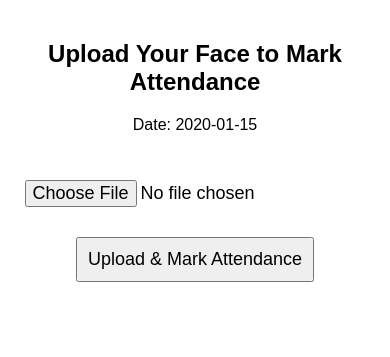
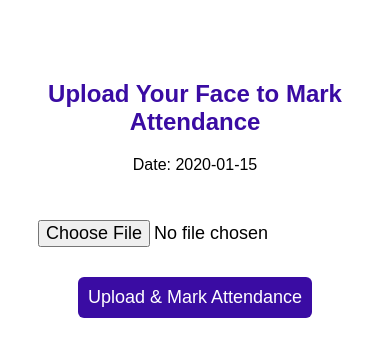
Before and after one commit to shanks2042/FRAS, a Flask app: template templates/upload.html in a window 390 px wide. Shown: the top 357 px of the page. Run offline with Flask 3, Linux system fonts and the light colour scheme; the template is opened without the code that fills it: most values are stand-ins (such as "Sample title", 1, 10 or a date in 2020).

Commit message:
Add mobile photo upload support and upload page

```diff
--- a/templates/upload.html
+++ b/templates/upload.html
@@ -5,9 +5,17 @@
   <meta charset="UTF-8">
   <title>Upload Attendance</title>
   <style>
-    body { font-family: Arial, sans-serif; text-align: center; margin-top: 40px; }
+    body { font-family: Arial, sans-serif; text-align: center; margin-top: 40px; padding: 20px; }
+    h2 { color: #3a0ca3; }
     input[type=file], button {
       font-size: 18px; padding: 10px; margin-top: 20px;
+    }
+    button {
+      background-color: #3a0ca3;
+      color: white;
+      border: none;
+      border-radius: 6px;
+      cursor: pointer;
     }
   </style>
 </head>
```
